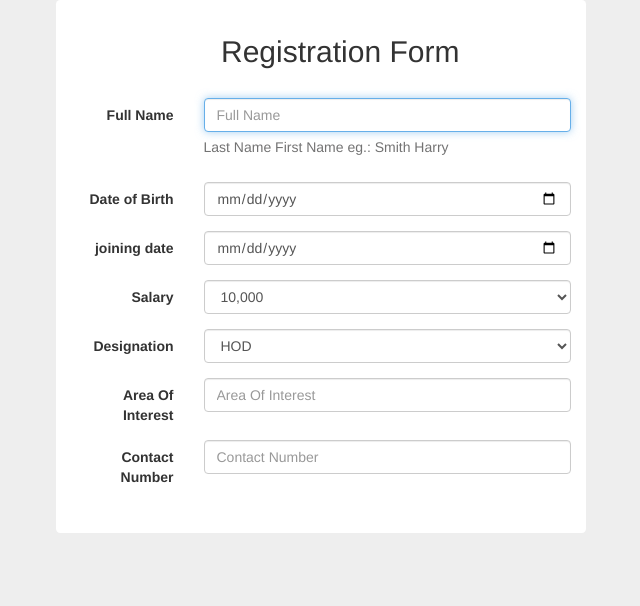
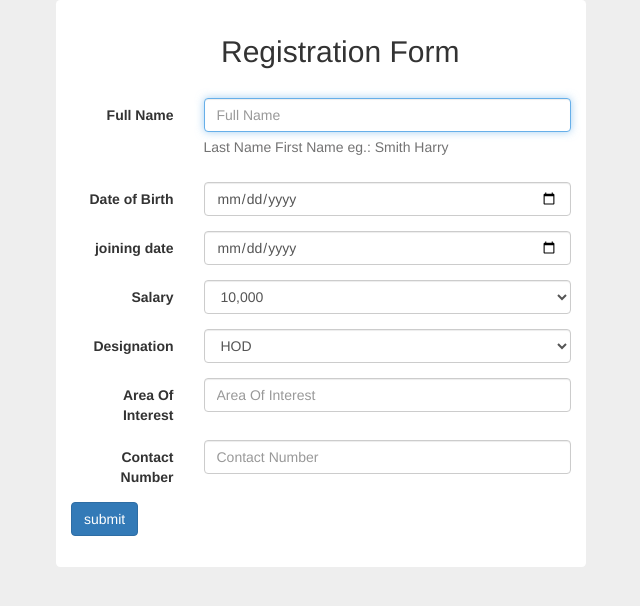
Before and after one commit to pratikpathak99/PHP, a PHP site: the page made by Assignment/Question 3/employee.php in a window 1280 px wide. Shown: the top 606 px of the page, without its empty margins (319-959 px from the left). Run offline with PHP 8.4, Linux system fonts and the light colour scheme.

Commit message:
Update employee.php

```diff
--- a/Assignment/Question 3/employee.php
+++ b/Assignment/Question 3/employee.php
@@ -123,6 +123,9 @@ if(isset($_POST["submit"]))
                 <input type="number" id="Contact_Number" placeholder="Contact Number" class="form-control" name="Contact_Number">
             </div>
         </div>
+        <div>
+            <input type="submit" class="btn btn-primary" id="Submit" name="submit" value="submit"/>
+        </div>
         <!-- /.form-group -->
         <div class="form-group">
             <div class="col-sm-9 col-sm-offset-3">
```
